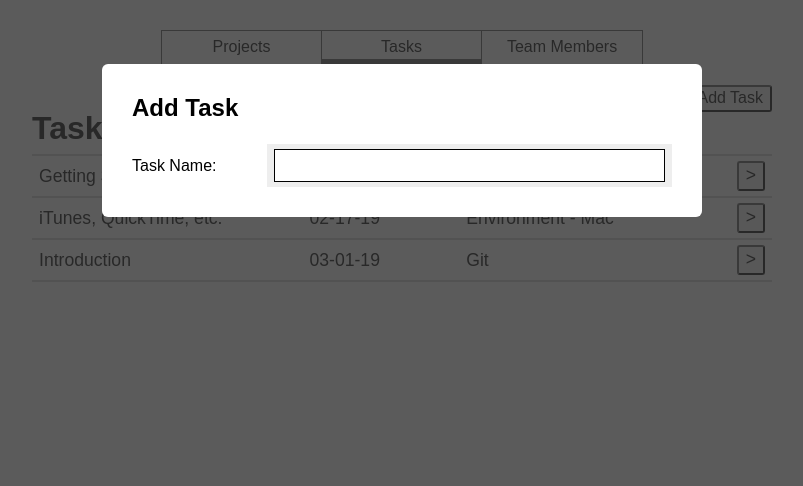
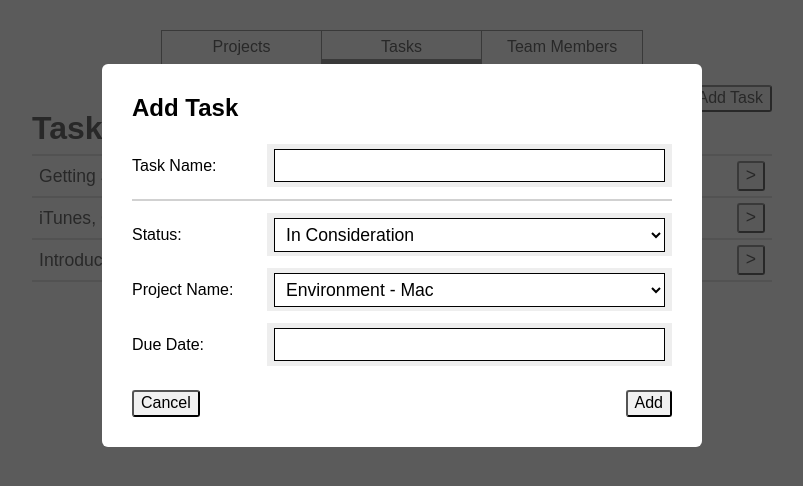
Before and after one commit to daniellequevedo/project-manager, a React (Create React App) app: page /tasks in a window 1280 px wide. Both pictures are taken after a click on the button "Add Task". Shown: the top 486 px of the page, without its empty margins (238-1041 px from the left). Built offline with nearby package versions, Linux system fonts and the light colour scheme.

Commit message:
send correct task data plus project id from component to container

```diff
--- a/src/components/AddTaskForm.js
+++ b/src/components/AddTaskForm.js
@@ -1,25 +1,64 @@
 import React, { Component } from 'react';
 import uuidv4 from 'uuid/v4';
+import data from '../data/data';
 
 class AddTaskForm extends Component {
 
     constructor(props) {
         super(props);
         this.state = {
-            task_name: '',
+            task: {
+                task_name: '',
+                task_status: 'in-consideration',
+                task_due_date: '',
+            },
+            project_id: '',
         }
     }
 
     handleInputChange = e => {
+        this.setState({
+            task: {
+                ...this.state.task,
+                [e.target.name]: e.target.value
+            }
+        });
+    }
 
+    // handleInputChange = e => {
+    //     this.setState(prevState => ({
+    //         task: {
+    //             ...prevState.task,
+    //             [e.target.name]: e.target.value
+    //         }
+    //     }));
+    // }
+
+
+    handleProjectInputChange = e => {
+        this.setState({
+            [e.target.name]: e.target.value
+        });
     }
 
     handleSubmit = e => {
+        e.preventDefault();
+        let submittedTask = this.state.task;
+        let task = Object.assign({task_id: uuidv4()}, submittedTask);
 
+        this.props.handleAddTaskSave(task, this.state.project_id);
+        this.handleReset();
     }
 
     handleReset = () => {
-
+        this.setState({
+            task: {
+                task_name: '',
+                task_status: 'in-consideration',
+                task_due_date: '',
+            },
+            project_id: '',
+        });
     }
 
     render() {
@@ -36,12 +75,76 @@ class AddTaskForm extends Component {
                                         type="text"
                                         name="task_name"
                                         onChange={this.handleInputChange}
-                                        value={this.state.task_name}
+                                        value={this.state.task.task_name}
                                         className="item-detail-input"
                                     />
                                 </div>
                             </div>
                         </div>
+
+                        <div className="item-detail-group">
+                                <div className="item-detail">
+                                    <label className="item-detail-label">Status:</label>
+                                    <div className="item-detail-value">
+                                        <select
+                                            value={this.state.task.tasks_status}
+                                            onChange={this.handleInputChange}
+                                            name="task_status"
+                                            className="item-detail-input"
+                                        >
+                                            <option value="in-consideration">In Consideration</option>
+                                            <option value="approved">Approved</option>
+                                            <option value="in-process">In Process</option>
+                                            <option value="complete">Complete</option>
+                                        </select>
+                                    </div>
+                                </div>
+                                <div className="item-detail">
+                                    <label className="item-detail-label">Project Name:</label>
+                                    <div className="item-detail-value">
+                                        <select
+                                            value={this.state.project_id}
+                                            onChange={this.handleProjectInputChange}
+                                            name="project_id"
+                                            className="item-detail-input"
+                                        >
+                                            {data.map( (project) => {
+                                                return <option
+                                                    key={project.project_id}
+                                                    value={project.project_id}>
+                                                        {project.project_name}
+                                                    </option>
+                                            })}
+                                        </select>
+                                    </div>
+                                </div>
+                                <div className="item-detail">
+                                    <label className="item-detail-label">Due Date:</label>
+                                    <div className="item-detail-value">
+                                        <input
+                                            type="text"
+                                            name="task_due_date"
+                                            onChange={this.handleInputChange}
+                                            value={this.state.task.task_due_date}
+                                            className="item-detail-input"
+                                        />
+                                    </div>
+                                </div>
+                            </div>
+
+                            <div className="modal-footer">
+                                <button
+                                    type="button"
+                                    onClick={this.props.handleCancelAddTaskForm}
+                                >
+                                    Cancel
+                                </button>
+                                <button
+                                    type="submit"
+                                >
+                                    Add
+                                </button>
+                            </div>
                     </form>
                 </div>
             </div>
--- a/src/containers/TasksPage.js
+++ b/src/containers/TasksPage.js
@@ -40,8 +40,9 @@ class TasksPage extends Component {
 
     }
 
-    handleAddTaskSave = (task) => {
+    handleAddTaskSave = (task, project_id) => {
         console.log(`adding task: `, task);
+        console.log(`to project id: `, project_id);
         this.setState({addTask: false});
     }
 
```
